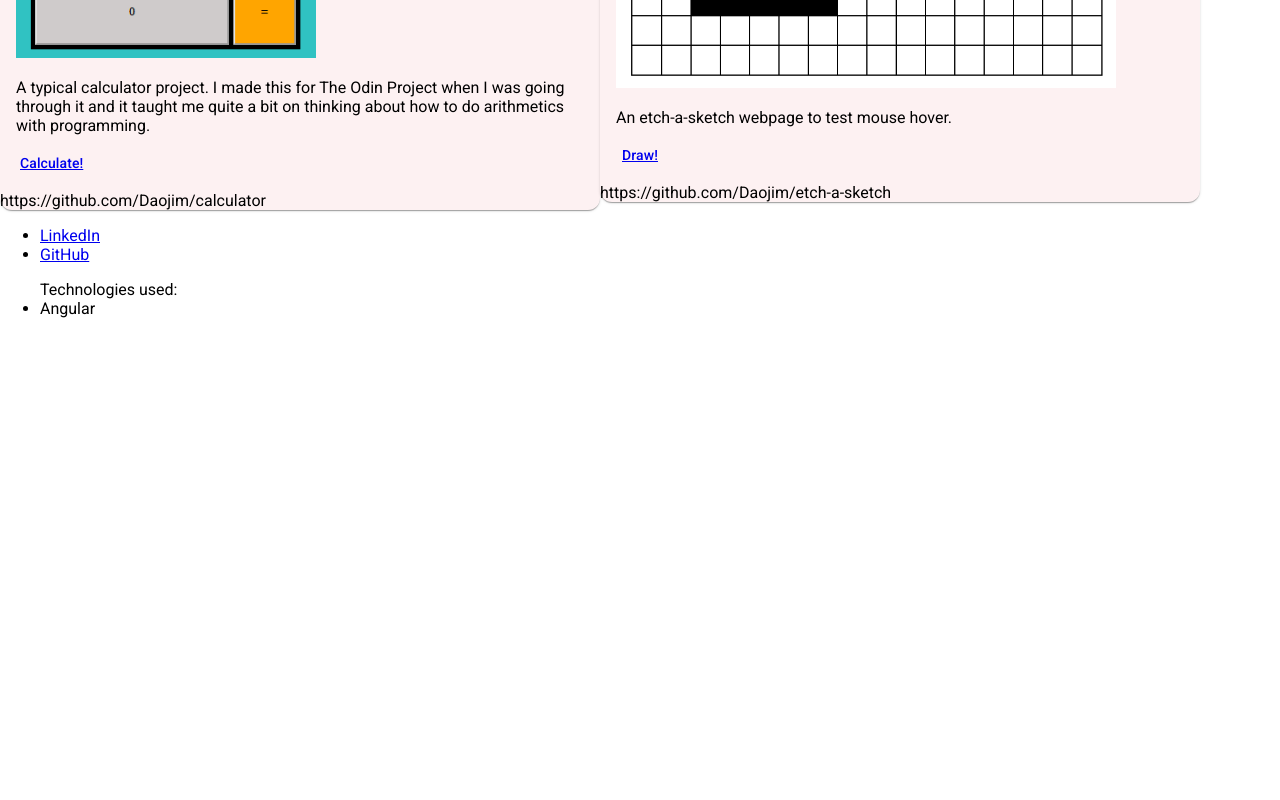
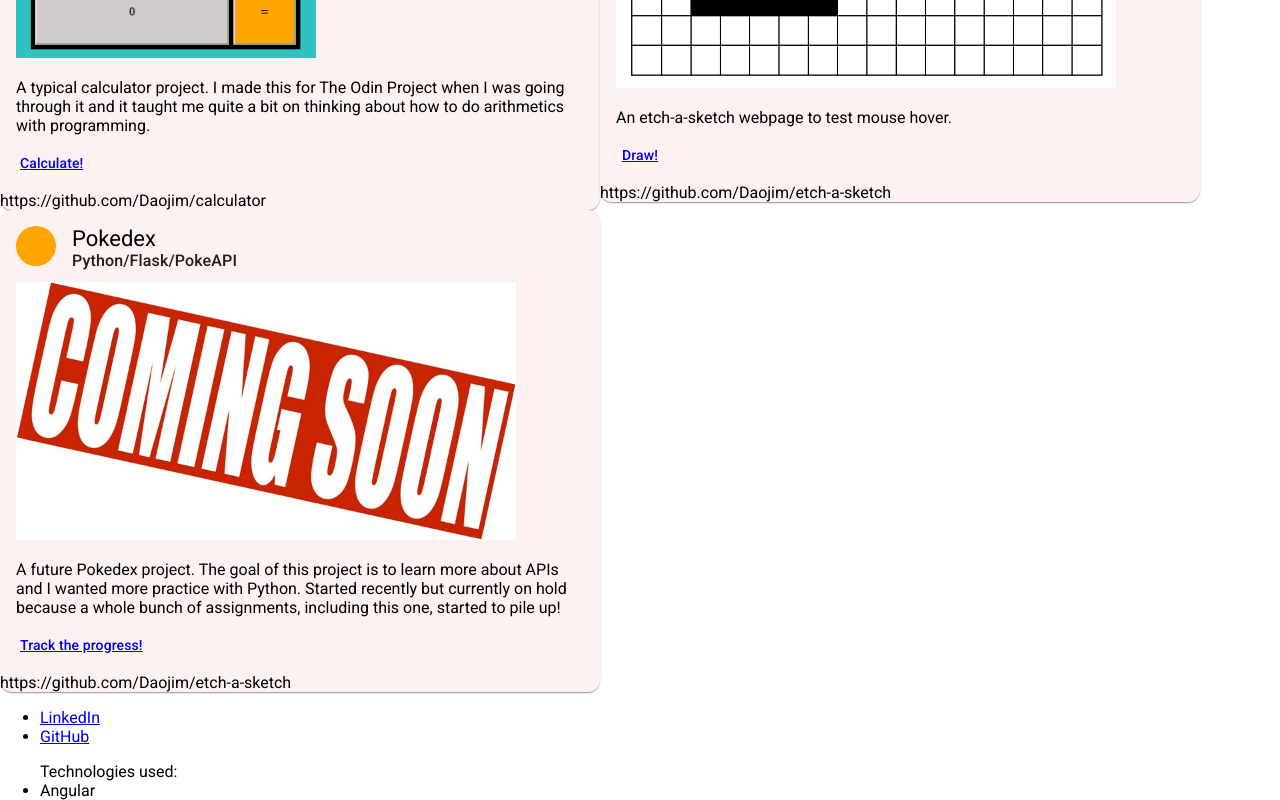
Before and after one commit to Daojim/portfolio-syst24444, an Angular app: page / in a window 1280 px wide. Shown: the part 1395-2195 px from the top of the page. Before the commit the page ends 1713 px from the top, so only its background shows below. Built offline with nearby package versions, Linux system fonts and the light colour scheme.

Commit message:
Add pokedex project

```diff
--- a/src/app/projects/projects.component.html
+++ b/src/app/projects/projects.component.html
@@ -133,4 +133,40 @@
       <mat-card-footer>https://github.com/Daojim/etch-a-sketch</mat-card-footer>
     </mat-card>
   </div>
+  <div>
+    <mat-card class="Card">
+      <mat-card-header>
+        <div
+          mat-card-avatar
+          [ngStyle]="{ backgroundColor: 'orange' }"
+          class=""
+        ></div>
+        <mat-card-title>Pokedex</mat-card-title>
+        <mat-card-subtitle>Python/Flask/PokeAPI</mat-card-subtitle>
+      </mat-card-header>
+
+      <mat-card-content>
+        <img
+          mat-card-image
+          src="images/comingsoon.jpg"
+          alt="Coming soonscreenshot"
+          width="500"
+        />
+        <p>
+          A future Pokedex project. The goal of this project is to learn more
+          about APIs and I wanted more practice with Python. Started recently
+          but currently on hold because a whole bunch of assignments, including
+          this one, started to pile up!
+        </p>
+      </mat-card-content>
+
+      <mat-card-actions>
+        <button mat-button>
+          <a href="https://github.com/Daojim/pokedex">Track the progress!</a>
+        </button>
+      </mat-card-actions>
+
+      <mat-card-footer>https://github.com/Daojim/etch-a-sketch</mat-card-footer>
+    </mat-card>
+  </div>
 </div>
```
Also changed, not shown: public/images/comingsoon.jpg (added).
